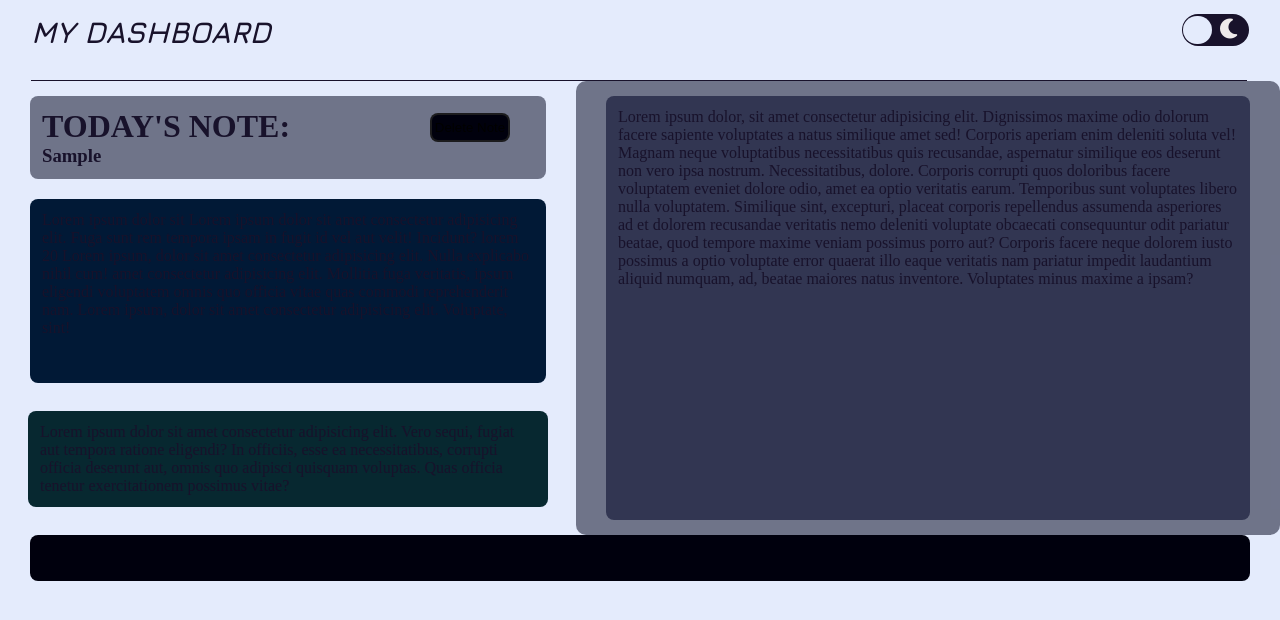
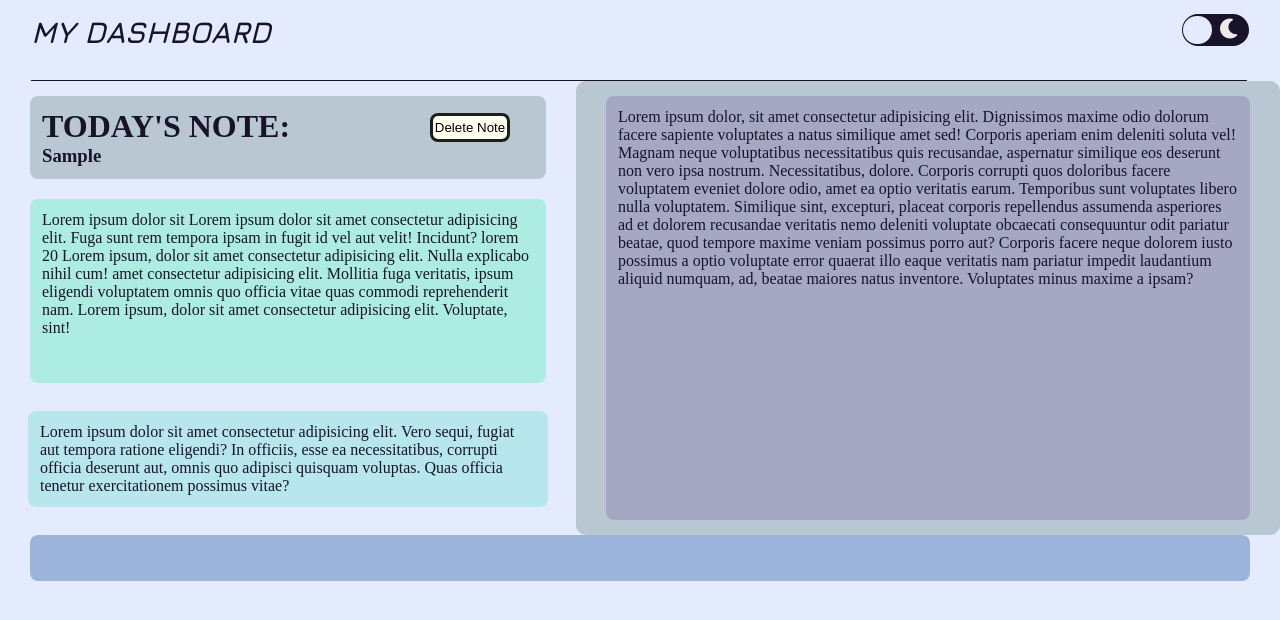
Before and after one commit to AyushKumar01-eng/PERSONAL-DASHBOARD, a plain HTML site: page index.html in a window 1280 px wide. Both pictures are taken after typing "Sample" into the empty fields and a click on the button "ADD NOTE". Drawn offline with nearby package versions, Linux system fonts and the light colour scheme.

Commit message:
style light mode

```diff
--- a/script.js
+++ b/script.js
@@ -32,7 +32,7 @@ function render() {
         noteContainer.innerHTML = `
       <h1>TODAY'S NOTE:</h1>
       <h3>${stored}</h3>
-      <button class="dlt">Delete Note</button>
+      <button class="dlt notebtn">Delete Note</button>
     `
         const delBtn = noteContainer.querySelector('.dlt')
         delBtn.addEventListener('click', () => {
--- a/style.css
+++ b/style.css
@@ -7,11 +7,11 @@
 :root {
     --bg-prime: #18122B;
     --bg-main: #e4ebfc;
-    --bg-g1: #5a5f75d8;
-    --bg-g2: #011936;
-    --bg-g3: #072830;
-    --bg-b1: #00000D;
-    --bg-b2: #323652;
+    --bg-g1: #b9c7d2;
+    --bg-g2: #adede1;
+    --bg-g3: #b7e6ec;
+    --bg-b1: #9cb3db;
+    --bg-b2: #A6A7C3;
     --bg-btn: #fffff0;
 }
 
@@ -138,11 +138,6 @@ main {
     position: absolute;
     left: 25rem;
     bottom: 2.3rem;
-    width: 5rem;
-    height: 1.8rem;
-    background-color: var(--bg-b1);
-    border: 2px solid rgba(34, 34, 34, 0.837);
-    border-radius: 0.5rem;
 }
 
 .quote {
```
